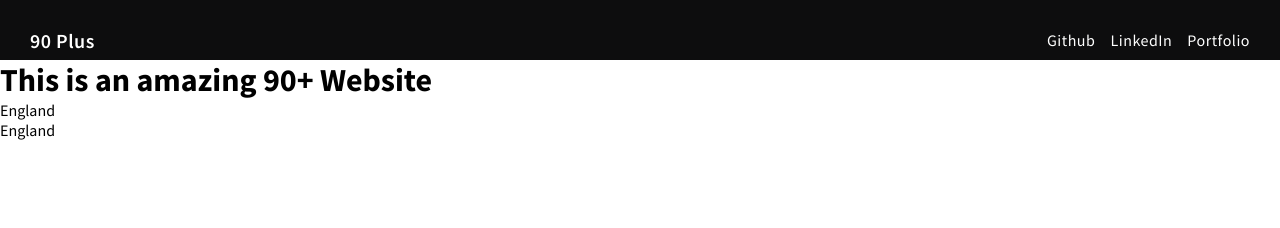
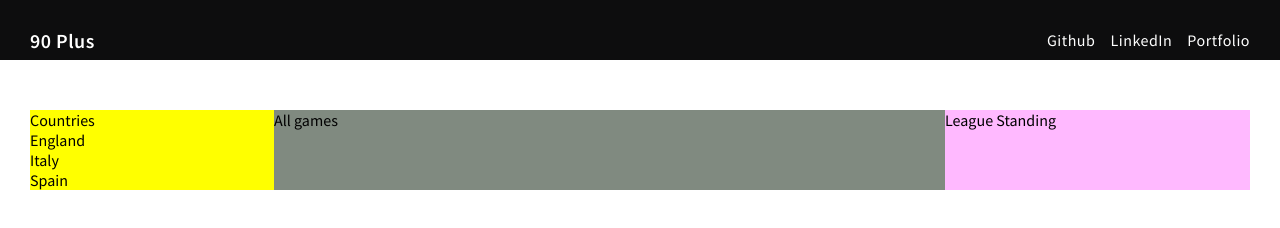
Before and after one commit to Nikoobox/ninetyplus, a website built with webpack: page index.html in a window 1280 px wide. Built offline with nearby package versions, Linux system fonts and the light colour scheme.

Commit message:
npm run webpach build

```diff
--- a/index.html
+++ b/index.html
@@ -27,15 +27,28 @@
     </header>
 
     <div class='main-container'>
-        <h1>This is an amazing 90+ Website</h1>
-        <div class='left-container'>
-            <div class=leagues-box>
-                <div>England</div>
-                <div>England</div>
+        <!-- <h1>This is an amazing 90+ Website</h1>   -->
+        <div class=main-box>
+            <div class='left'>
+                <div class=leagues-box>
+                    <div>Countries</div>
+                    <div>England</div>
+                    <div>Italy</div>
+                    <div>Spain</div>
+                </div>
             </div>
+            <div class='center'>
+                <div class='all games'>
+                     All games
+                </div>
+            </div>
+            <div class='right'>
+                <div class='league-standing'>
+                    League Standing
+                </div>
+            </div>
+
         </div>
-        <div class='center-container'></div>
-        <div class='right-container'></div>
 
 
 
--- a/src/index.js
+++ b/src/index.js
@@ -2,5 +2,6 @@ import "./styles/index.scss";
 import "./styles/reset.scss";
 import "./styles/navbar.scss";
 import "./styles/navbar.scss";
+import './styles/main.scss';
 
 import Test from './scripts/test';
--- /dev/null
+++ b/src/styles/main.scss
@@ -0,0 +1,17 @@
+.main-box{
+    display:flex;
+    justify-content: space-between;
+    margin:50px 30px;
+    .left{
+        width:20%;
+        background:yellow;
+    }
+    .center{
+        width:55%;
+        background:rgb(128, 138, 128)
+    }
+    .right{
+        width:25%;
+        background: rgb(255, 185, 255)
+    }
+}
```
Also changed, not shown: dist/main.css (added), dist/main.js (added), 2 other files.
